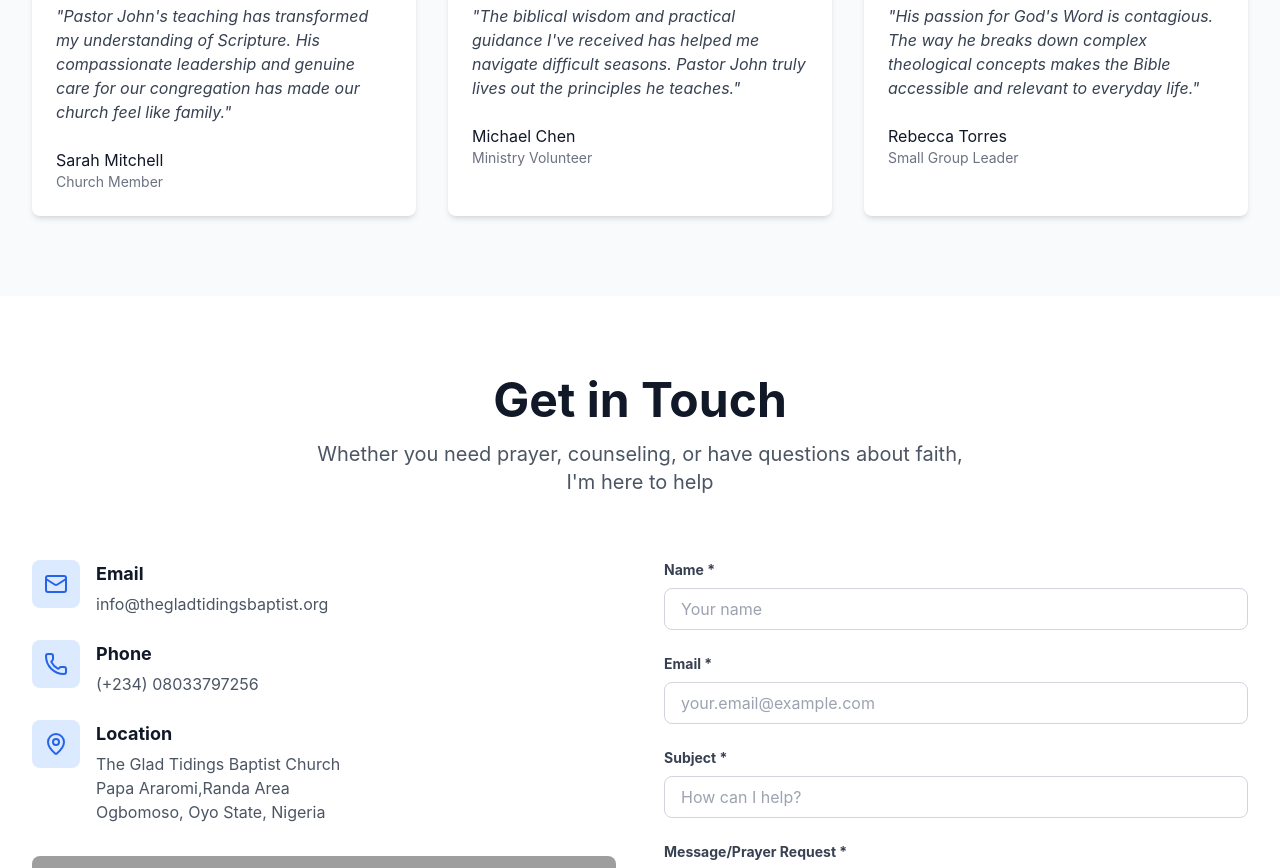
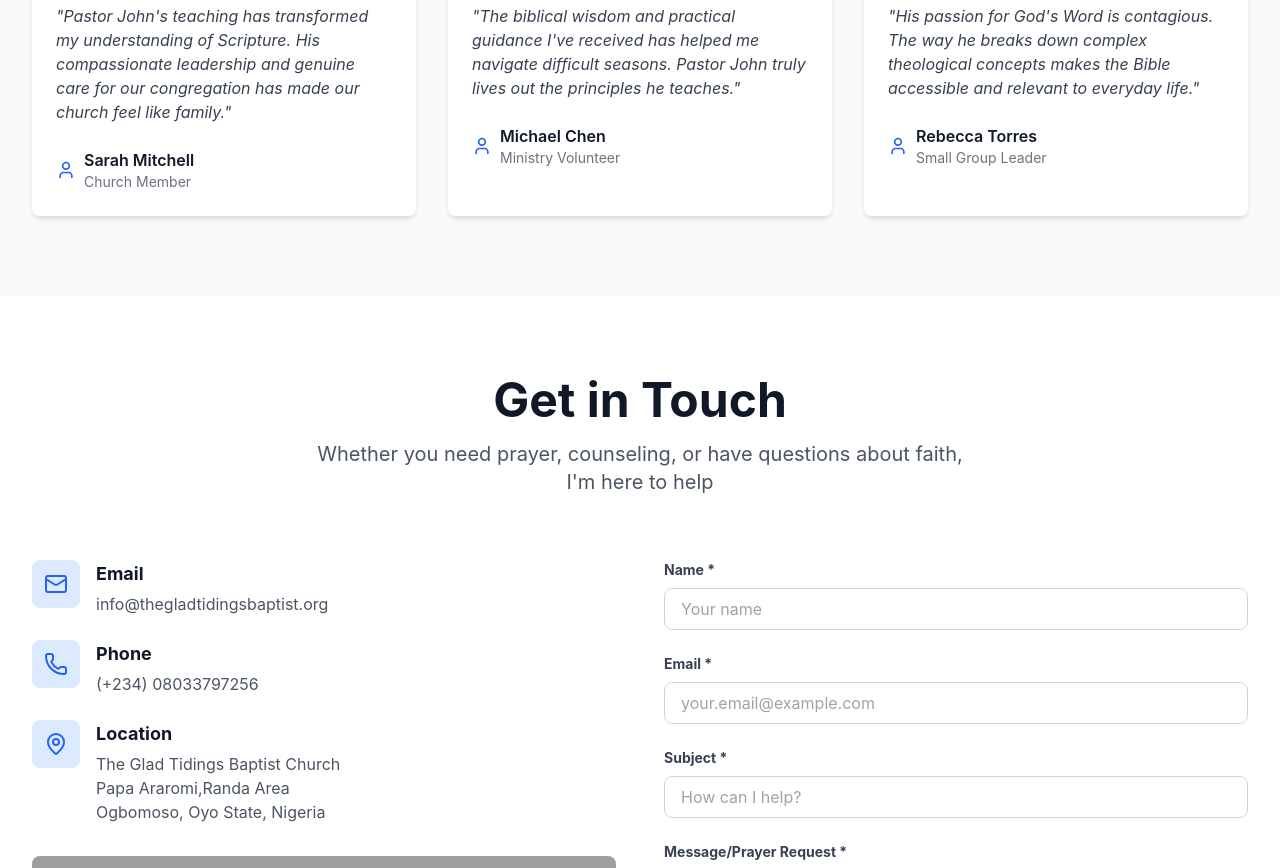
Before and after one commit to WebDevGoodness/olusegunbabalola, a React (Create React App) app: page / in a window 1280 px wide. Shown: the part 4100-4968 px from the top of the page. Built offline with nearby package versions, Linux system fonts and the light colour scheme; grey boxes are pictures that could not be loaded.

Commit message:
enhance Testimonials component layout with user icon and improved styling

```diff
--- a/src/components/Testimonials.jsx
+++ b/src/components/Testimonials.jsx
@@ -1,4 +1,4 @@
-import { Quote } from 'lucide-react';
+import { Quote, User } from 'lucide-react';
 
 export function Testimonials() {
     const testimonials = [
@@ -37,9 +37,12 @@ export function Testimonials() {
                         >
                             <Quote className="w-8 h-8 text-blue-600 mb-4" />
                             <p className="text-gray-700 mb-6 italic">"{testimonial.text}"</p>
-                            <div>
-                                <div className="text-gray-900">{testimonial.name}</div>
-                                <div className="text-sm text-gray-500">{testimonial.role}</div>
+                            <div className="flex items-center gap-2">
+                                <User className="w-5 h-5 text-blue-600" />
+                                <div>
+                                    <div className="text-gray-900 font-semibold">{testimonial.name}</div>
+                                    <div className="text-sm text-gray-500">{testimonial.role}</div>
+                                </div>
                             </div>
                         </div>
                     ))}
```
